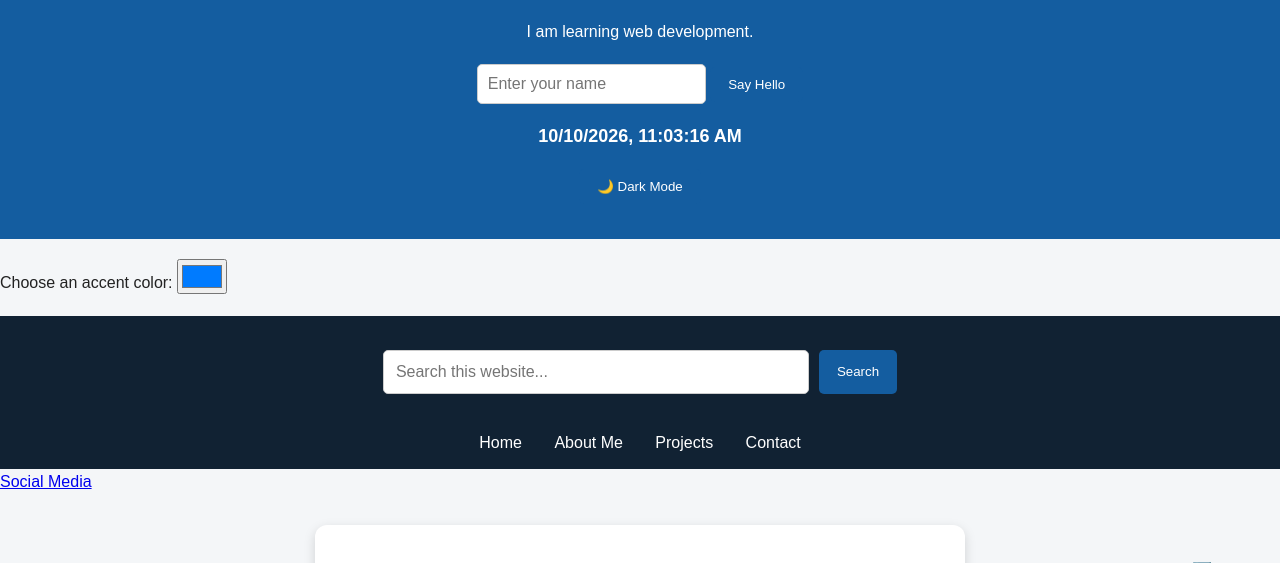
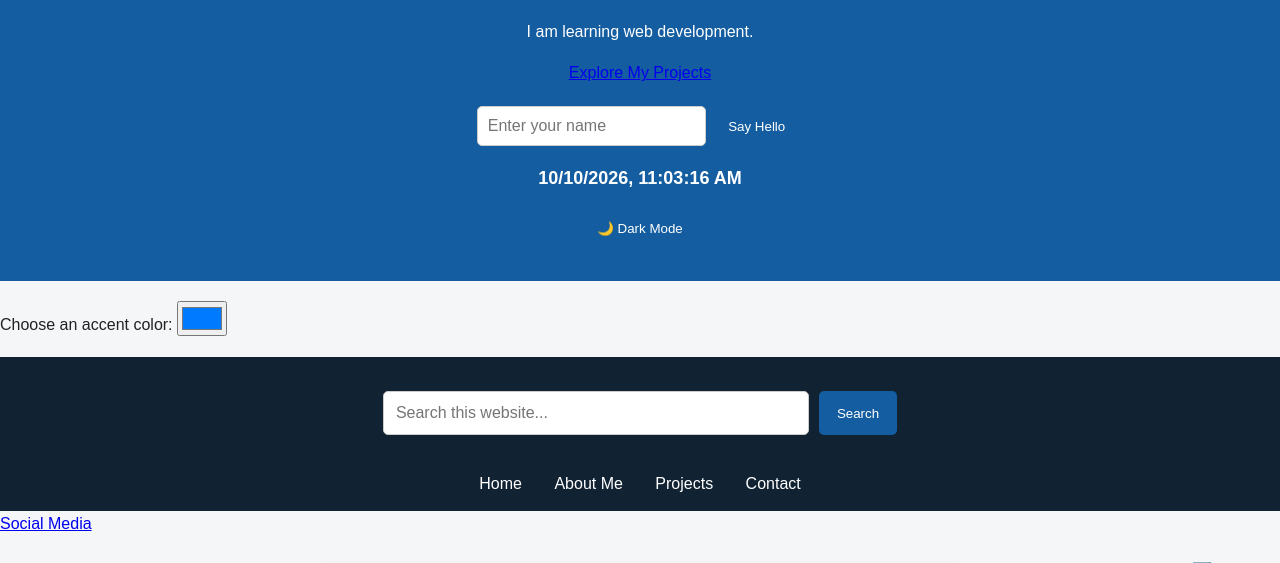
Before and after one commit to mywebproject2026/MyNewWebsite, a plain HTML site: page index.html in a window 1280 px wide. Shown: the part 168-731 px from the top of the page. Drawn offline with Linux system fonts and the light colour scheme.

Commit message:
Fix HTML structure and add project link

```diff
--- a/index.html
+++ b/index.html
@@ -17,10 +17,12 @@
     <div class="spinner"></div>
     <p>Loading my website...</p>
 </div>
-
  <header>
     <h1>Welcome to My Website!</h1>
     <p>I am learning web development.</p>
+    <a href="#projects" class="welcome-button">
+    Explore My Projects
+</a>
    <div class="greeting-box">
     <input
         type="text"
```
